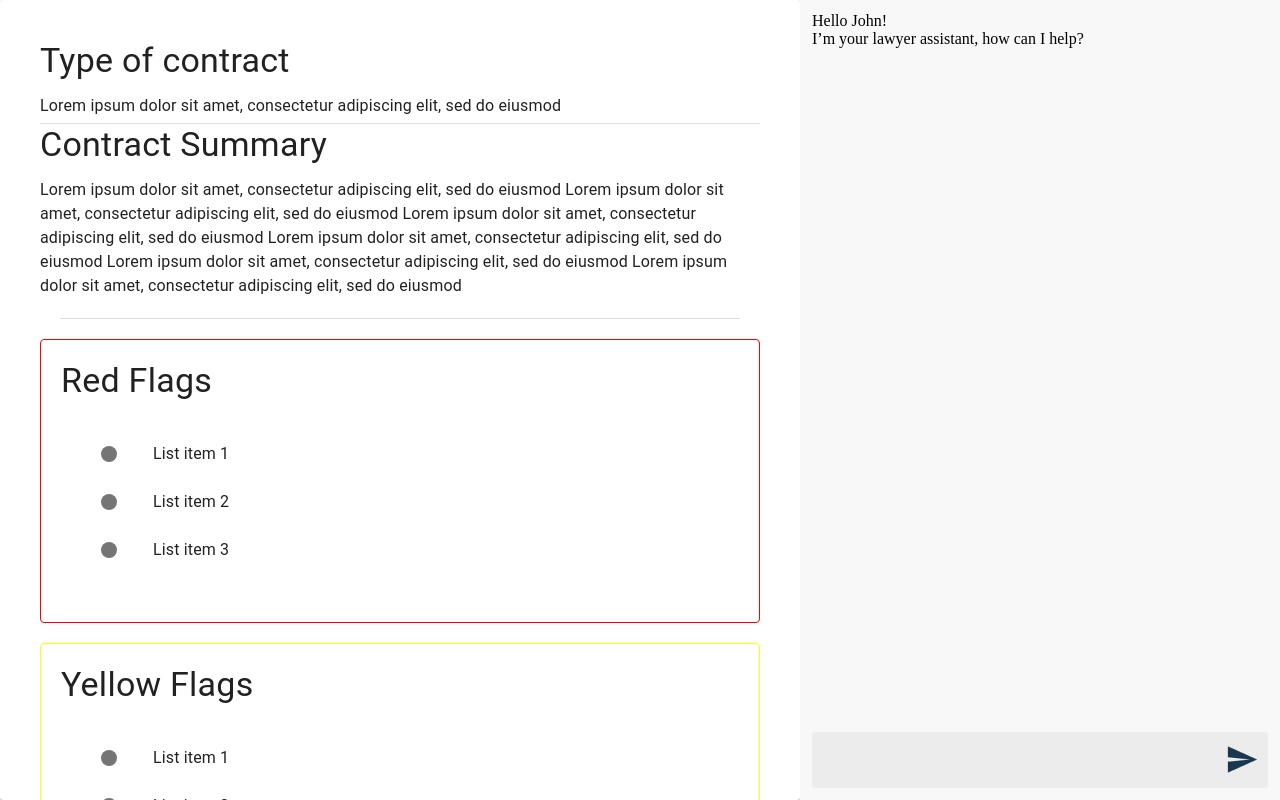
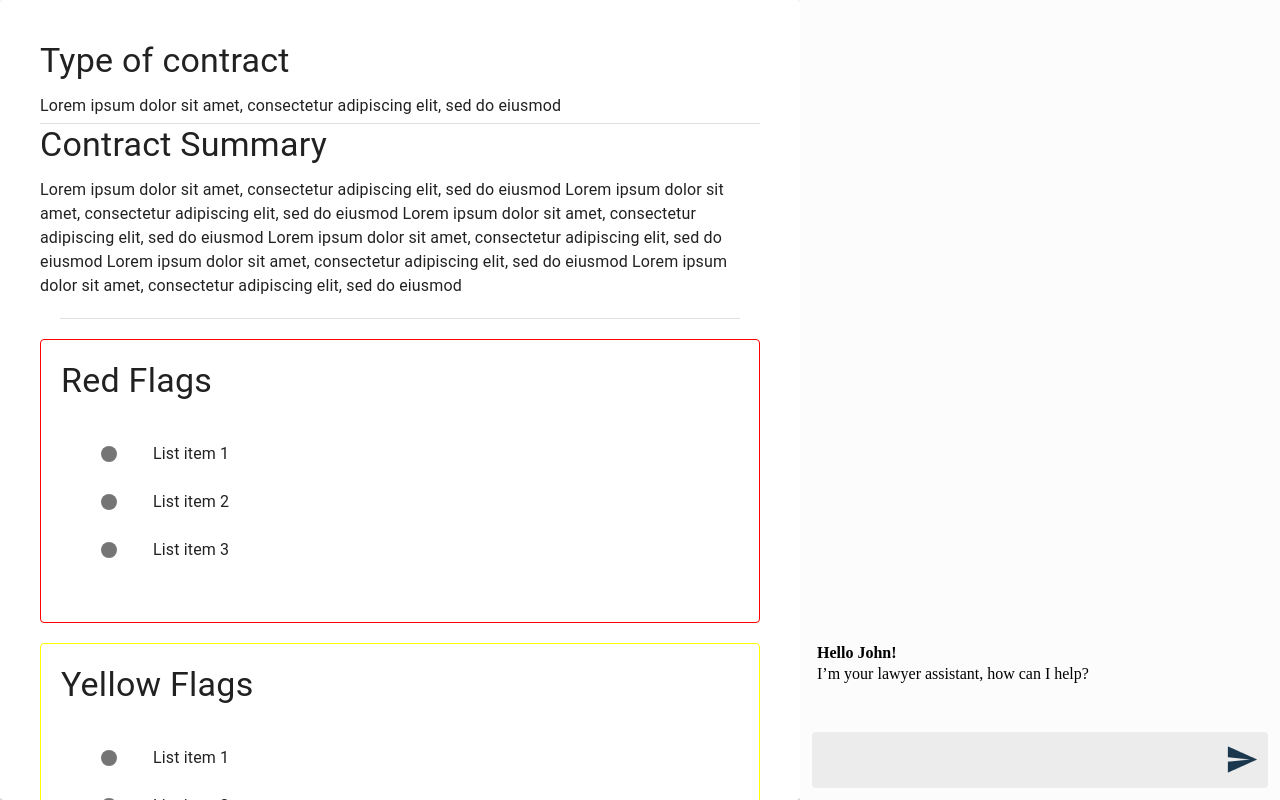
Before and after one commit to kamleshdhondge/aihackathonmonolith, a React (Create React App) app in the folder frontend/: page / in a window 1280 px wide. Both pictures are taken after a click on the button "Go to the second page". Built offline with nearby package versions, Linux system fonts and the light colour scheme.

Commit message:
Finalizing chat box stuff

```diff
--- a/frontend/src/components/Chat.css
+++ b/frontend/src/components/Chat.css
@@ -4,8 +4,9 @@
 }
 
 .chat-box {
-    background-color: #F8F8F8;
-    width: 100%;
+    box-sizing: border-box;
+    background-color: #fcfcfc;
+    width: calc(100%);
     height: 100vh;
     position: relative;
 }
@@ -32,7 +33,7 @@
 .messages-box {
     box-sizing: border-box;
     display: flex;
-    flex-direction: column;
+    flex-direction: column-reverse;
     position: absolute;
     width: 100%;
     top: 0;
@@ -42,7 +43,6 @@
 }
 
 .submit-message-input {
-    font-size: 24px;
     width: 100%;
     background-color: #ECECEC;
     border: 0;
@@ -65,13 +65,14 @@
 }
 
 .chat-query-container {
-    margin-top: 30px;
-    padding-top: 30px;
     width: 100%;
     display: flex;
     box-sizing: border-box;
     padding-left: 5px;
     padding-right: 5px;
+    margin-top: 5px;
+    padding-top: 17px;
+    border-top: 1px solid #B1D0E0;
 }
 
 .chat-query-letter {
@@ -93,8 +94,19 @@
 }
 
 .chat-response {
-
     padding: 22px;
     background-color: #ECECEC;
     border-radius: 4px;
 }
+
+.message-block {
+    margin: 4px 0;
+}
+
+.hello-message {
+    margin: 25px 5px;
+}
+
+.hello-section-bold {
+    margin-bottom: 3px;
+}
--- a/frontend/src/components/Chat.js
+++ b/frontend/src/components/Chat.js
@@ -1,12 +1,22 @@
 import './Chat.css';
 import {AppContext} from '../state/AppContext';
-import { useEffect, useState } from 'react'
+import { useEffect, useState, useRef } from 'react'
 import { useContext } from 'react';
 import {useChatQuery} from '../hooks/useChatQuery'
 
 const ChatBox = () => {
+  const ref = useRef(null);
+  const {sendQuery} = useContext(AppContext);
+
+  // useEffect(() => {
+  //   if(sendQuery) {
+  //     document.getElementById('akhmed').scrollIntoView( 5000);
+  //     console.log('sometinh')
+  //   }
+  // }, [sendQuery]);
+
   return (
-    <div style={{ display: "flex", flexDirection: "column" }}>
+    <div  style={{ display: "flex", flexDirection: "column" }}>
       <Messages />
       <SubmitMessage />
     </div>
@@ -14,8 +24,8 @@ const ChatBox = () => {
 };
 
 const HelloMessage = () => {
-  return <div>
-    <div>Hello John!</div>
+  return <div className='hello-message'>
+    <div className='hello-section-bold'><strong>Hello John!</strong></div>
     <div>I’m your lawyer assistant, how can I help?</div>
   </div>
 }
@@ -24,7 +34,7 @@ const Messages = (props) => {
   const {chatBotmessages, setChatBotmessages} = useContext(AppContext)
 
   useEffect(() => {
-    setChatBotmessages([...chatBotmessages, <HelloMessage />]);
+    setChatBotmessages([<HelloMessage />, ...chatBotmessages]);
     console.log('Hello');
   }, []);
 
@@ -40,7 +50,7 @@ const SubmitMessage = (props) => {
   useChatQuery();
 
   const onSearch = () => {
-    setChatBotmessages([...chatBotmessages, <ChatQuery query={message} />]);
+    setChatBotmessages([<ChatQuery query={message} />, ...chatBotmessages]);
     setSendQuery(true);
     setSendQueryMessage(message);
     setMessage('');
@@ -64,18 +74,20 @@ const ChatQuery = (props) => {
   const {query} = props;
 
   return <div className='chat-query-container'>
-    <div className='chat-query-letter'>L</div>
-    <div className='chat-query-message'>{query}</div>
-  </div>;
+      <div className='chat-query-letter'>L</div>
+      <div className='chat-query-message'>{query}</div>
+    </div>;
 }
 
 export const ChatResponse = (props) => {
   const {message} = props;
-  return <div className='chat-response-container'><div className='chat-response'>{message}</div></div>
+  return <div className='message-block'>
+    <div className='chat-response-container'><div className='chat-response'>{message}</div></div>
+  </div>
 }
 
 export const Chat = (props) => {
     return <div className='chat-box'>
-       <ChatBox />
+        <ChatBox />
     </div>
 }
--- a/frontend/src/hooks/useChatQuery.js
+++ b/frontend/src/hooks/useChatQuery.js
@@ -12,7 +12,7 @@ export const useChatQuery = async () => {
           message: sendQueryMessage
         })
         .then(response => {
-          setChatBotmessages([...chatBotmessages, <ChatResponse message={response.data.message} />]);
+          setChatBotmessages([<ChatResponse message={response.data.message} />, ...chatBotmessages]);
         })
         .catch(() => {});
 
```
